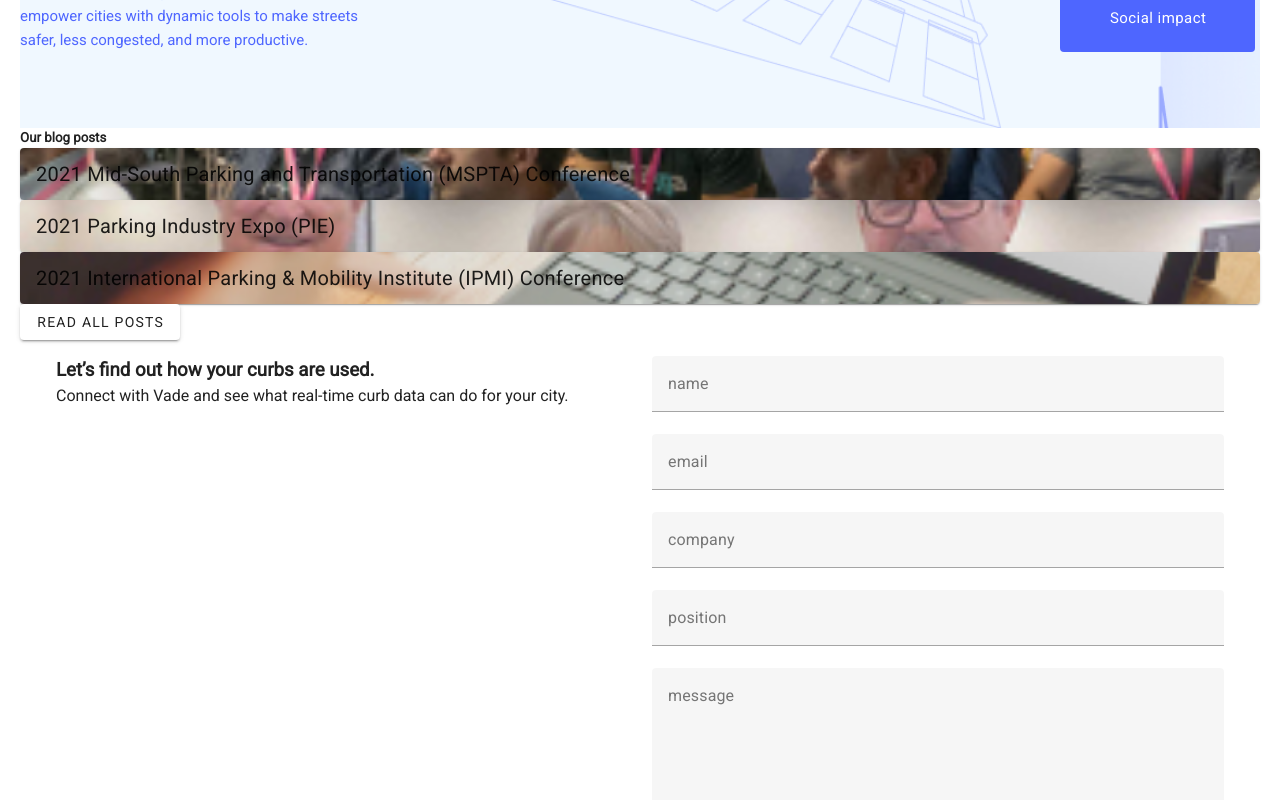
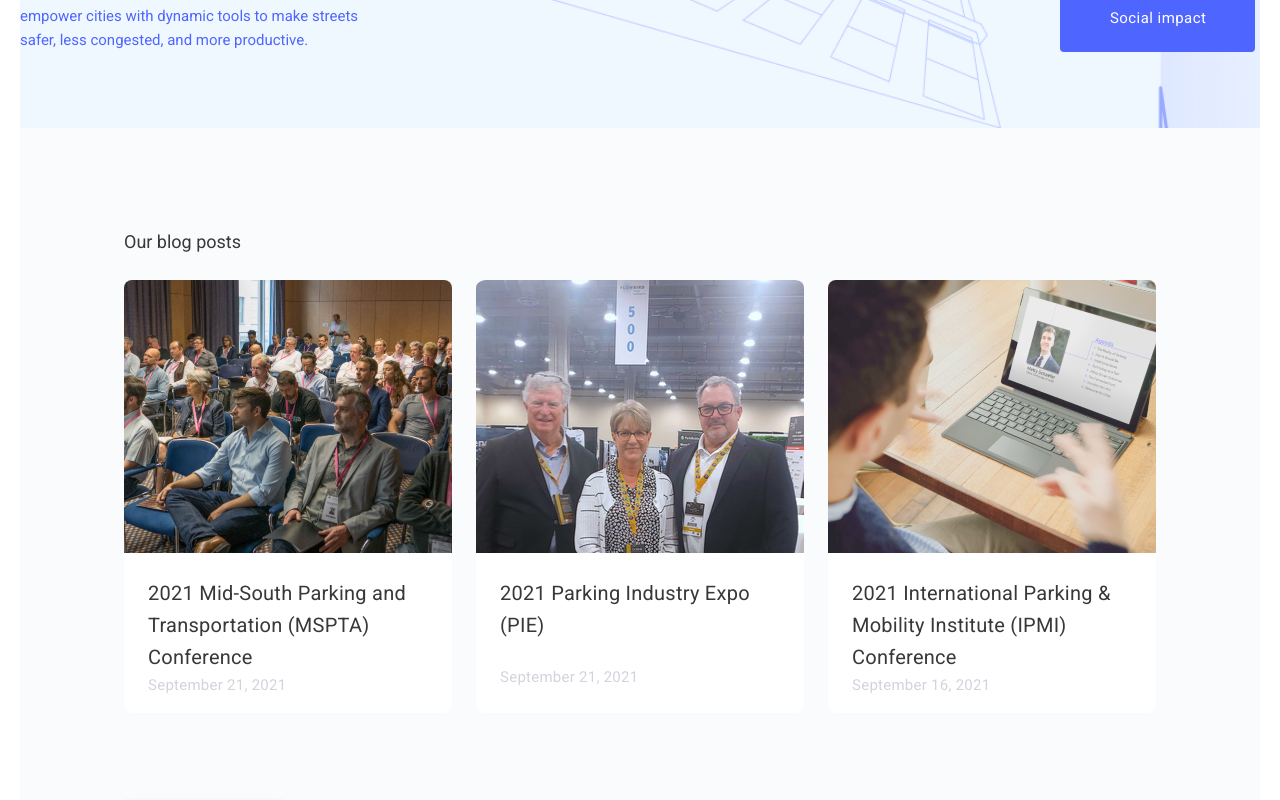
Before and after one commit to deadbeathd07/vade, a Vue app: page / in a window 1280 px wide. Shown: the part 4600-5400 px from the top of the page. Built offline with nearby package versions, Linux system fonts and the light colour scheme.

Commit message:
added visual design of posts and indents

```diff
--- a/src/sections/home/BlogSection.vue
+++ b/src/sections/home/BlogSection.vue
@@ -1,12 +1,29 @@
 <template>
-	<v-sheet>
-		<h5>{{ sectionContent.title }}</h5>
-		<v-card
-			v-for="(post, i) in sectionContent.posts"
-			:key="i"
-			:title="post.title"
-			:image="post.img"
-		></v-card>
+	<v-sheet class="vade-py-25 vade-px-26" color="#f9fbfd">
+		<h5 class="primary-title vade-h4 vade-lh-28 mb-6 font-weight-regular">
+			{{ sectionContent.title }}
+		</h5>
+		<v-container class="pa-0 vade-mb-22">
+			<v-row>
+				<v-col cols="4" v-for="(post, i) in sectionContent.posts" :key="i">
+					<v-card rounded="lg" color="white" elevation="0" class="pa-0 ma-0">
+						<v-img :height="273" cover :src="post.img" />
+						<div
+							class="height-160 d-flex flex-column justify-space-between pa-6"
+						>
+							<v-card-title
+								class="vade-h4 vade-lh-22 primary-title font-weight-regular text-wrap pa-0"
+							>
+								{{ post.title }}
+							</v-card-title>
+							<v-card-subtitle class="info-text vade-base-text vade-lh-24 pa-0">
+								{{ post.date }}
+							</v-card-subtitle>
+						</div>
+					</v-card>
+				</v-col>
+			</v-row>
+		</v-container>
 		<v-btn>Read all posts</v-btn>
 	</v-sheet>
 </template>
@@ -19,4 +36,17 @@ const store = useStore();
 const sectionContent = store.state.sections.blog;
 </script>
 
-<style></style>
+<style>
+.vade-py-25 {
+	padding-top: 100px;
+	padding-bottom: 100px;
+}
+
+.height-160 {
+	height: 160px;
+}
+
+.vade-mb-22 {
+	margin-bottom: 88px;
+}
+</style>
```
